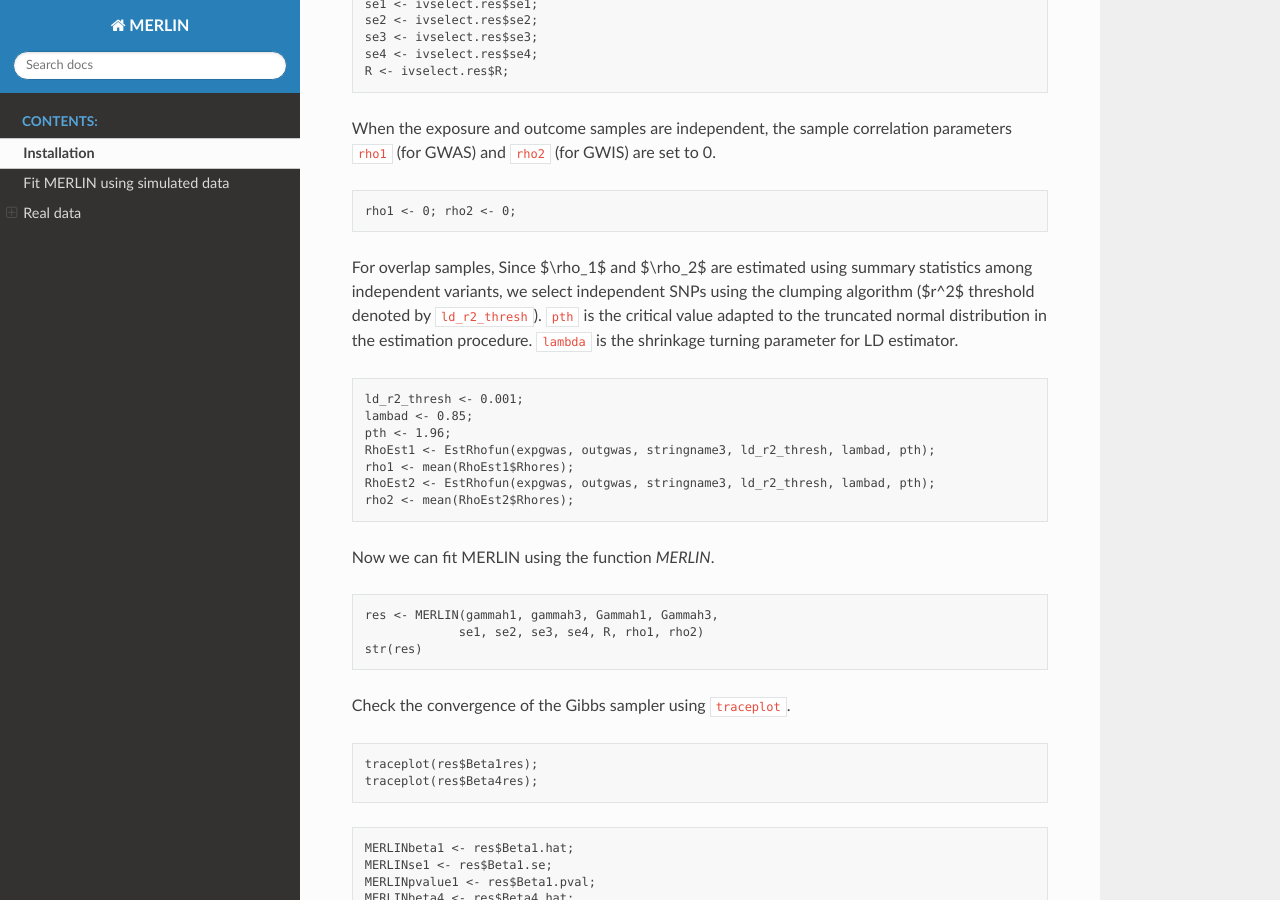
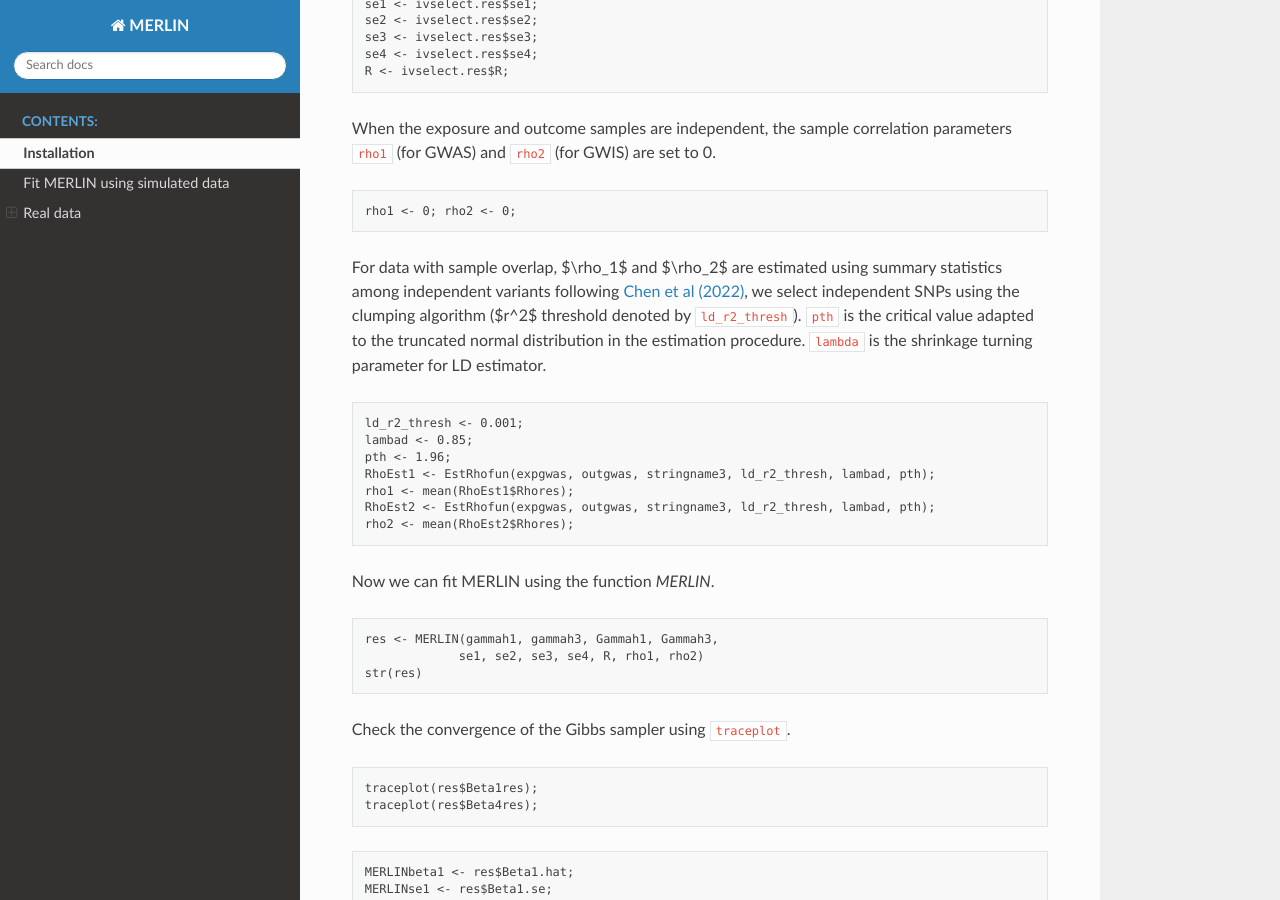
Before and after one commit to shilab-ecnu/MERLIN, a Sphinx documentation site: the page built from docs/source/MERLIN.md, in a window 1280 px wide and 900 px high, scrolled down 8957 px. Built offline with Sphinx 7.4.7 and the Read the Docs theme 3.1.0, drawn with Linux system fonts in a browser that asks for light colours.

Commit message:
Update MERLIN.md

````diff
--- a/docs/source/MERLIN.md
+++ b/docs/source/MERLIN.md
@@ -421,7 +421,7 @@ to 0.
 rho1 <- 0; rho2 <- 0;
 ```
 
-For overlap samples, Since $\rho_1$ and $\rho_2$ are estimated using summary statistics among independent variants, we select independent SNPs using the clumping algorithm ($r^2$ threshold denoted by `ld_r2_thresh`). `pth` is the critical value adapted to the truncated normal distribution in the estimation procedure. `lambda` is the shrinkage turning parameter for LD estimator.
+For data with sample overlap,  $\rho_1$ and $\rho_2$ are estimated using summary statistics among independent variants following <a href="https://www.nature.com/articles/s41467-022-34164-1">Chen et al (2022)</a>, we select independent SNPs using the clumping algorithm ($r^2$ threshold denoted by `ld_r2_thresh`). `pth` is the critical value adapted to the truncated normal distribution in the estimation procedure. `lambda` is the shrinkage turning parameter for LD estimator.
 
 ```
 ld_r2_thresh <- 0.001;
````
